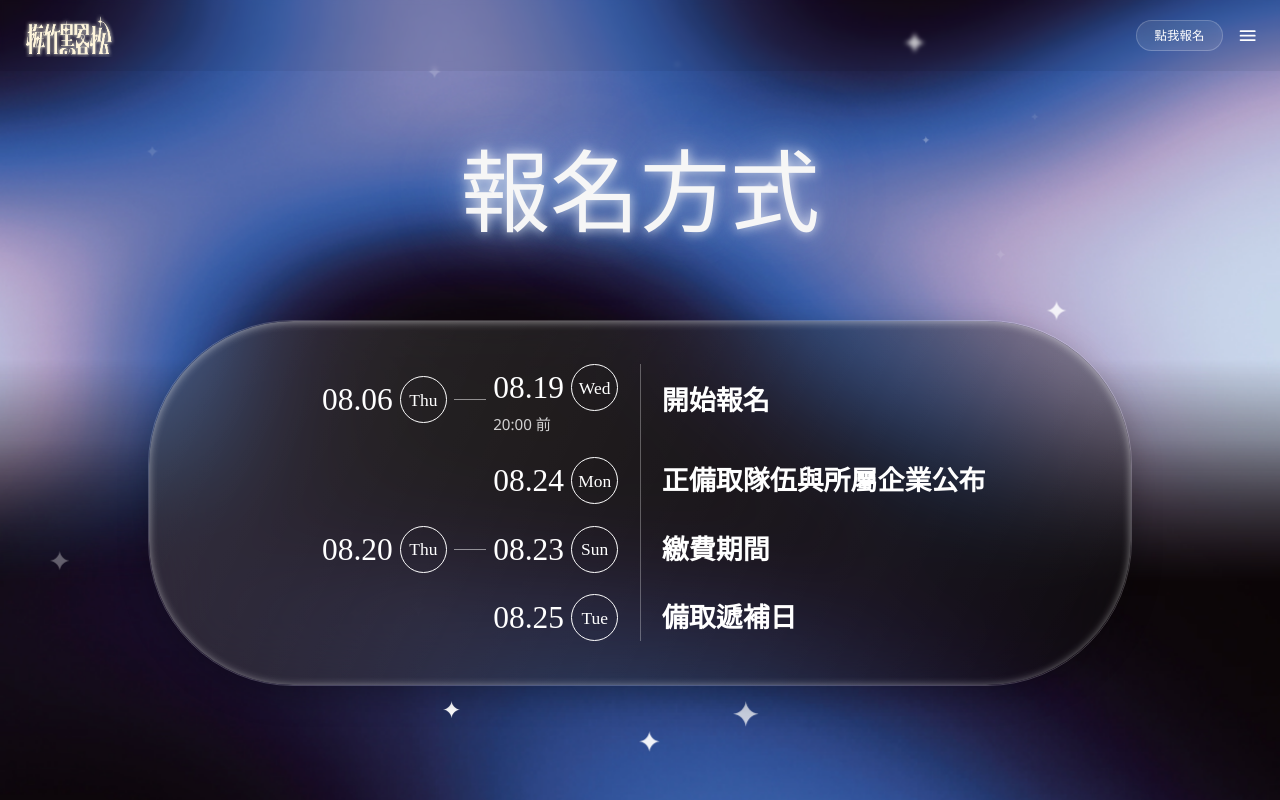
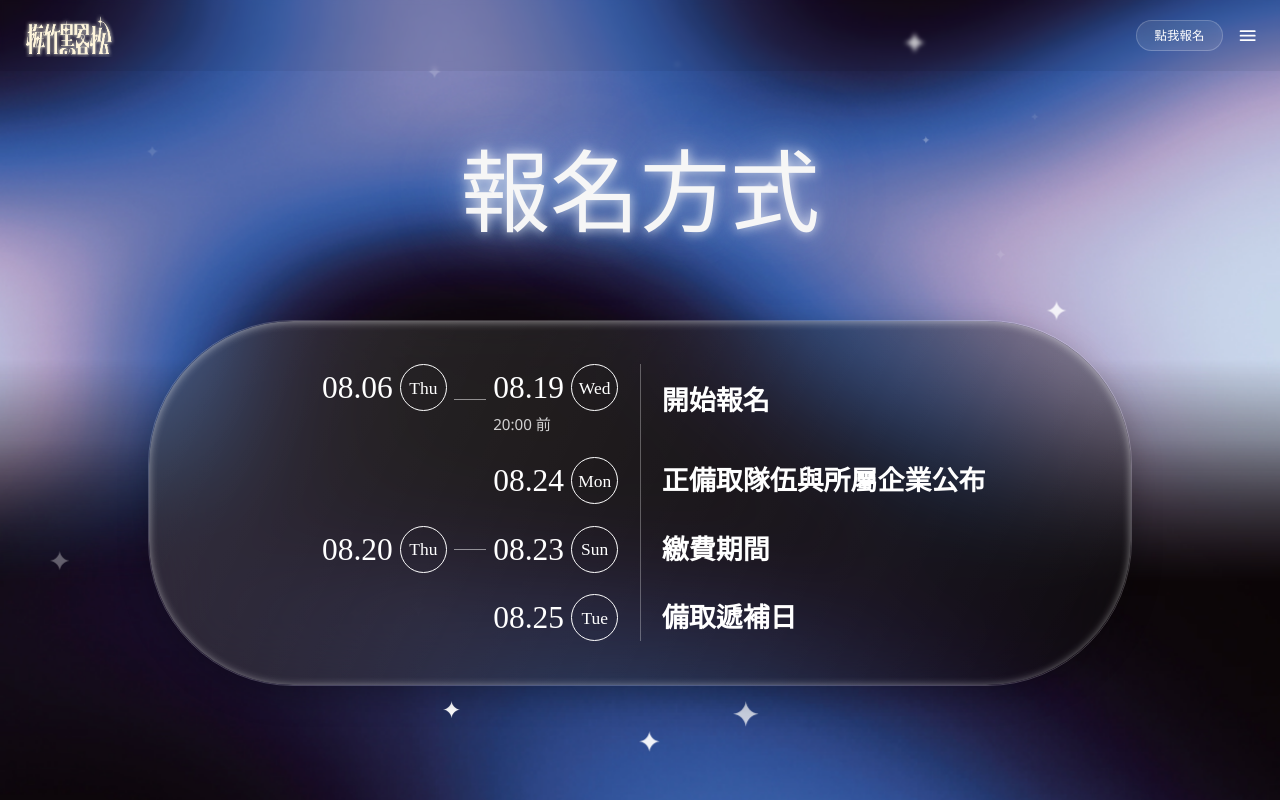
Before and after one commit to Official-Meichu-Hackathon/2026-signup, a React (Vite) app in the folder frontend/: page /registration in a window 1280 px wide. Shown: the top 800 px of the page. Built offline with nearby package versions, Linux system fonts and the light colour scheme; the HTML template or start-up script is replaced by a standard one; a web font is replaced by a local one.

Commit message:
fix(registration): align Wed badge with Thu in the 8/06-8/19 date row
The 20:00 note under 08.19 made that column taller than the bare start
badge, so items-center centered each column independently and pushed
the two circles to different heights.

```diff
--- a/frontend/src/views/RegistrationMethodView.tsx
+++ b/frontend/src/views/RegistrationMethodView.tsx
@@ -320,7 +320,25 @@ function DateRange({ item }: { item: DateItem }) {
     <div className="flex flex-nowrap items-center gap-2">
       {hasRange ? (
         <>
-          <DateBadge date={item.date} day={item.day} />
+          {/* Invisible copy of the note gives the start column the same
+              height as the end column (badge + note). Without it, the
+              end column is taller, and the row's items-center centers
+              each column within its own box — leaving the end badge
+              pinned at its column's top while the shorter start badge
+              sinks toward the row's middle, so the two circles end up
+              at different heights. */}
+          <div className="flex flex-col gap-0.5">
+            <DateBadge date={item.date} day={item.day} />
+            {item.note && (
+              <span
+                aria-hidden="true"
+                className="invisible"
+                style={{ fontSize: noteTextSize }}
+              >
+                {item.note}
+              </span>
+            )}
+          </div>
           <span className="h-px w-6 shrink-0 bg-white/50 md:w-9" />
           <div className="flex flex-col gap-0.5">
             <DateBadge date={item.endDate!} day={item.endDay!} />
```
